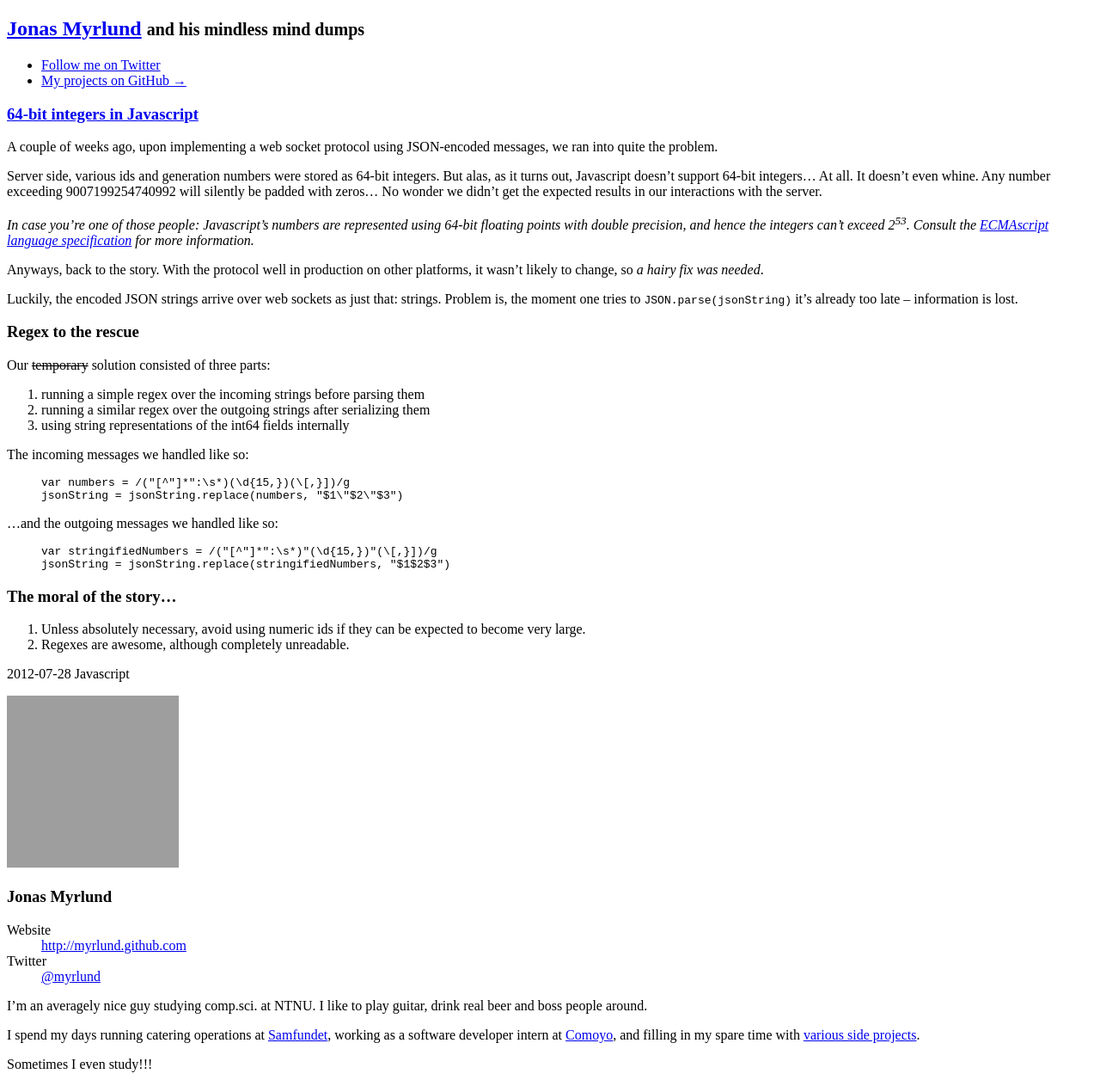
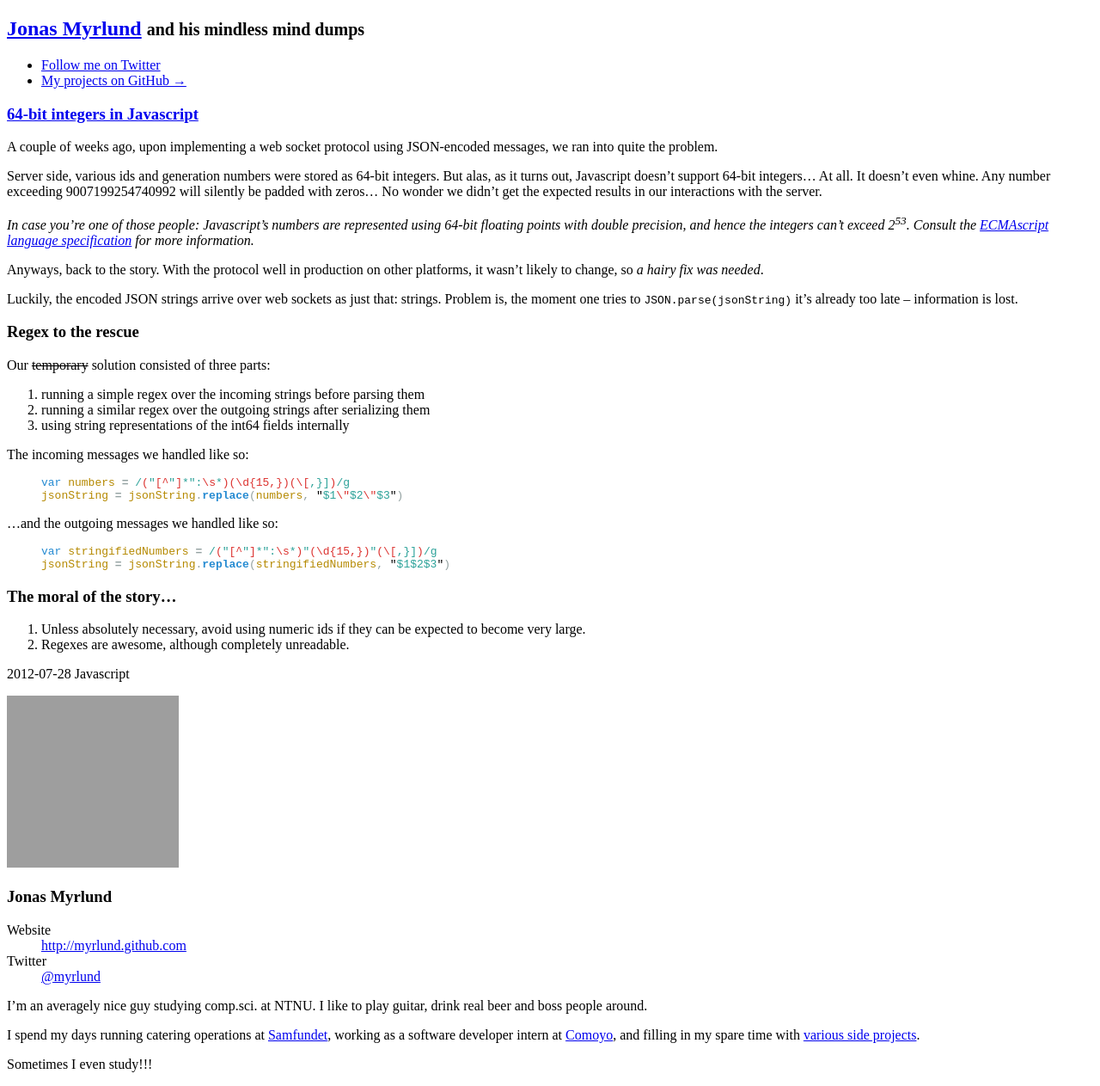
Before and after one commit to myrlund/myrlund.github.com, a Jekyll site: the page built from _posts/2012-07-28-64-bit-ints-in-javascript.md, in a window 1280 px wide. Shown: the whole page at 86% size. Built offline with Jekyll 4.4.1, drawn with Linux system fonts in a browser that asks for light colours; nearby versions of some CDN libraries; a script that is not in the unit is left out; grey boxes are pictures that could not be loaded.

Commit message:
Fixed highlighting bug.

```diff
--- a/_includes/post.html
+++ b/_includes/post.html
@@ -4,7 +4,7 @@
   {% include post_header.html %}
 
   <div class="content">
-    {{ page.content | markdownify }}
+    {{ content }}
   </div>
 
   <p class="byline muted well">
--- a/_layouts/default.html
+++ b/_layouts/default.html
@@ -9,9 +9,9 @@
 
     <!-- <link rel="stylesheet" href="stylesheets/styles.min.css"> -->
 
-    <link rel="stylesheet" href="stylesheets/pygments.css">
+    <link rel="stylesheet" href="/stylesheets/pygments.css">
     <script src="https://ajax.googleapis.com/ajax/libs/jquery/1.7.1/jquery.min.js"></script>
-    <script src="javascripts/bootstrap-collapse.js"></script>
+    <script src="/javascripts/bootstrap-collapse.js"></script>
     <!--[if lt IE 9]>
       <script src="//html5shiv.googlecode.com/svn/trunk/html5.js"></script>
     <![endif]-->
--- a/index.html
+++ b/index.html
@@ -5,6 +5,7 @@ layout: default
 
 <ol class="posts span8">
   {% for page in site.posts %}
+    {% assign content = page.content %}
     <li>
       {% include post.html %}
     </li>
```
Also changed, not shown: 3 other files.
